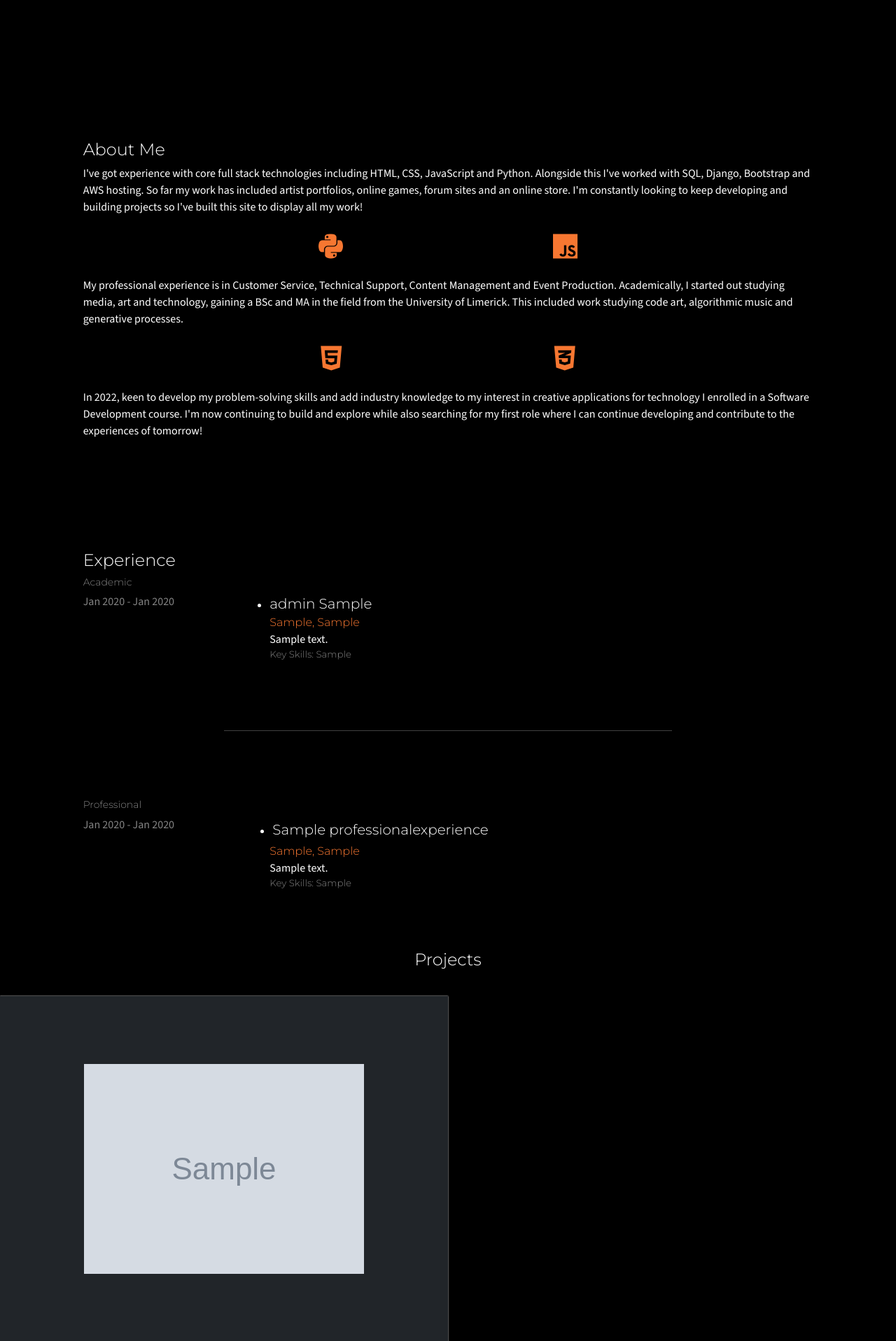
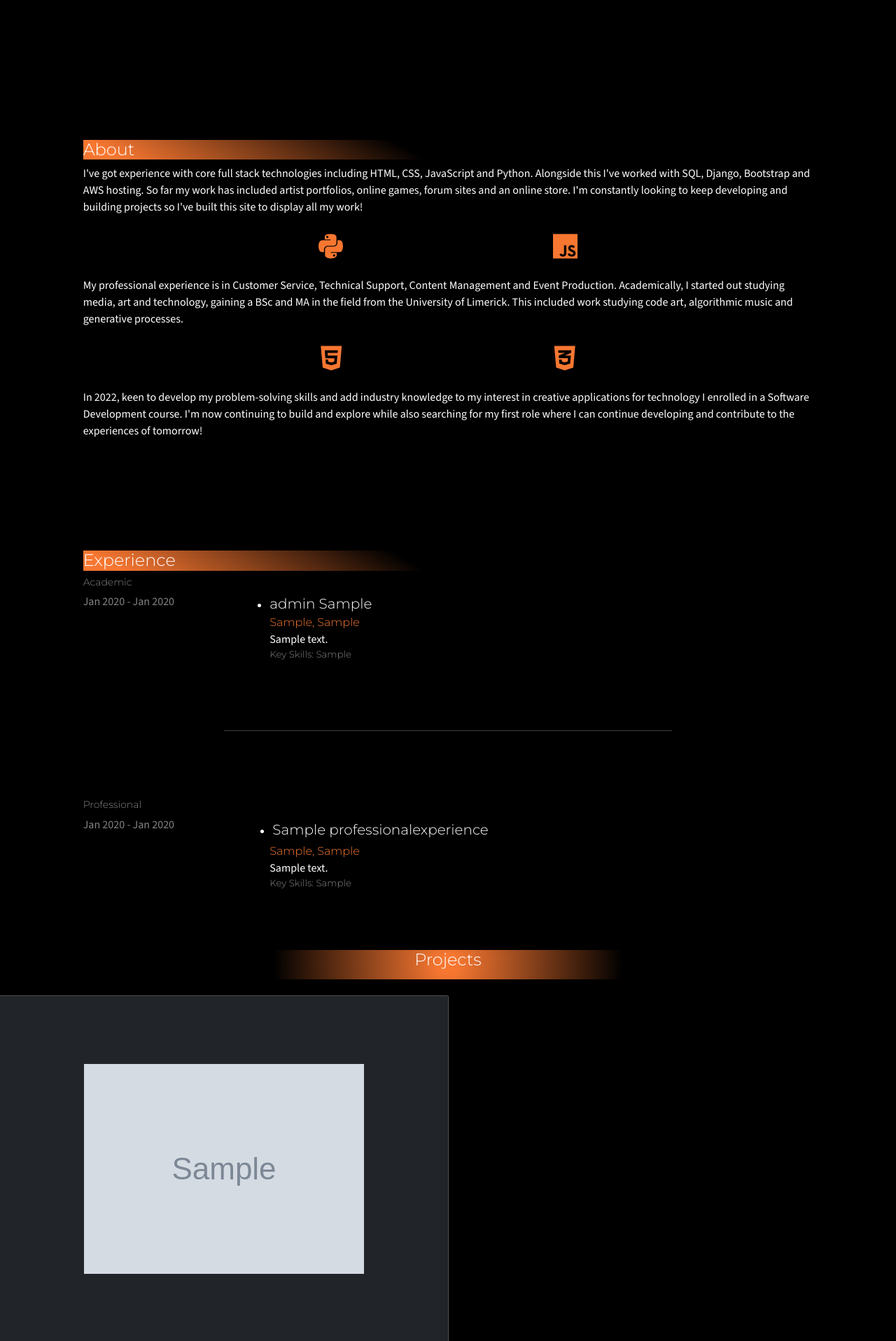
Before and after one commit to eosull/Portfolio-Site, a Django app: template home/templates/home/index.html in a window 1280 px wide. Shown: the part 538-2455 px from the top of the page at 70% size. Run offline with Django 4.2, Linux system fonts and the light colour scheme; the template is opened without the code that fills it: values that come from a table or form of the project are taken from there, others are empty; tables that the repository leaves empty hold one stand-in row (values such as "Sample post"); grey boxes marked "Sample" are stand-in pictures; some libraries are stand-ins or nearby versions.

Commit message:
style:add landing banners

```diff
--- a/home/templates/home/index.html
+++ b/home/templates/home/index.html
@@ -21,10 +21,7 @@
       </div>
       <div class="row justify-content-center align-items-center landing-section my-5">
         <div class="col-10">
-          <h4>About Me</h4>
-          <div>
-
-          </div>
+          <h4 class="heading-bar-1">About</h4>
           <p>
             I've got experience with core full stack technologies including HTML, CSS, JavaScript and Python. Alongside this
             I've worked with SQL, Django, Bootstrap and AWS hosting. So far my work has included artist portfolios,
@@ -57,7 +54,7 @@
       </div>
       <div class="row justify-content-center align-items-center landing-section my-5">
         <div class="col-10">
-          <a href="{% url 'cv' %}"><h4>Experience</h4></a>
+          <a href="{% url 'cv' %}"><h4 class="heading-bar-1">Experience</h4></a>
           <h5 class="text-lvl-one small">Academic</h4>
           {% for record in acad_exp %}
           <br class="d-block d-sm-none">
@@ -102,7 +99,7 @@
         </div>
       </div>
       <div class="row landing-section my-5">
-          <h4 class="text-center mb-4">Projects</h4>
+          <h4 class="text-center mb-4 heading-bar-2">Projects</h4>
           {% for project in projects %}
                 <div class="col-lg-6 col-md-12 mb-4 mb-lg-0 p-0">
                   <div class="card bg-dark text-white">
--- a/static/css/base.css
+++ b/static/css/base.css
@@ -85,6 +85,16 @@ ul {
 }
 
 /* Landing Styling */
+.heading-bar-1 {
+    background: rgb(247,119,49);
+    background: linear-gradient(30deg, rgba(247,119,49,1) 5%, rgba(0,0,0,1) 45%);
+}
+
+.heading-bar-2 {
+    background: rgb(247,119,49);
+    background: radial-gradient(circle, rgba(247,119,49,1) 2%, rgba(0,0,0,1) 39%);
+}
+
 .landing-section {
     min-height: 70vh;
 }
```
